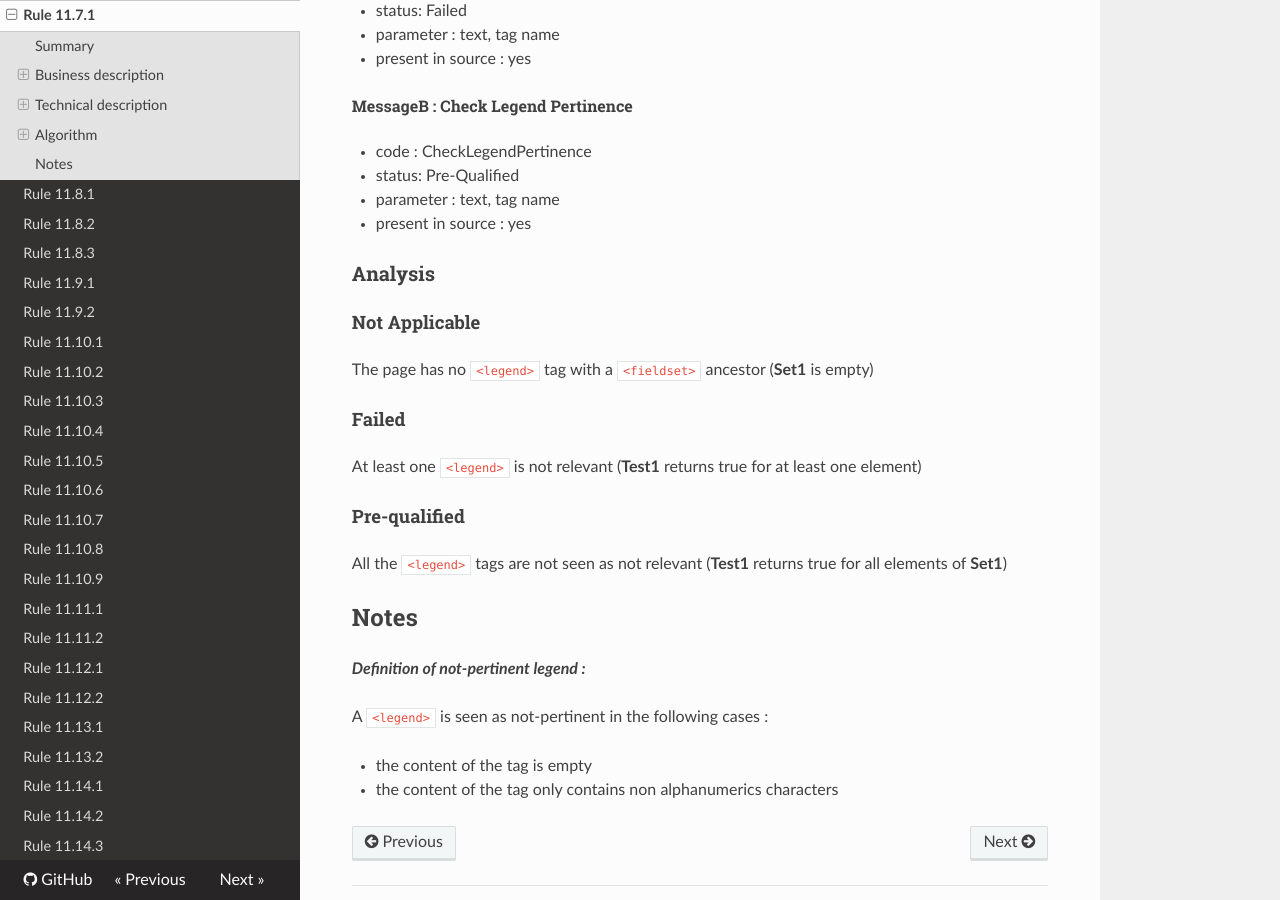
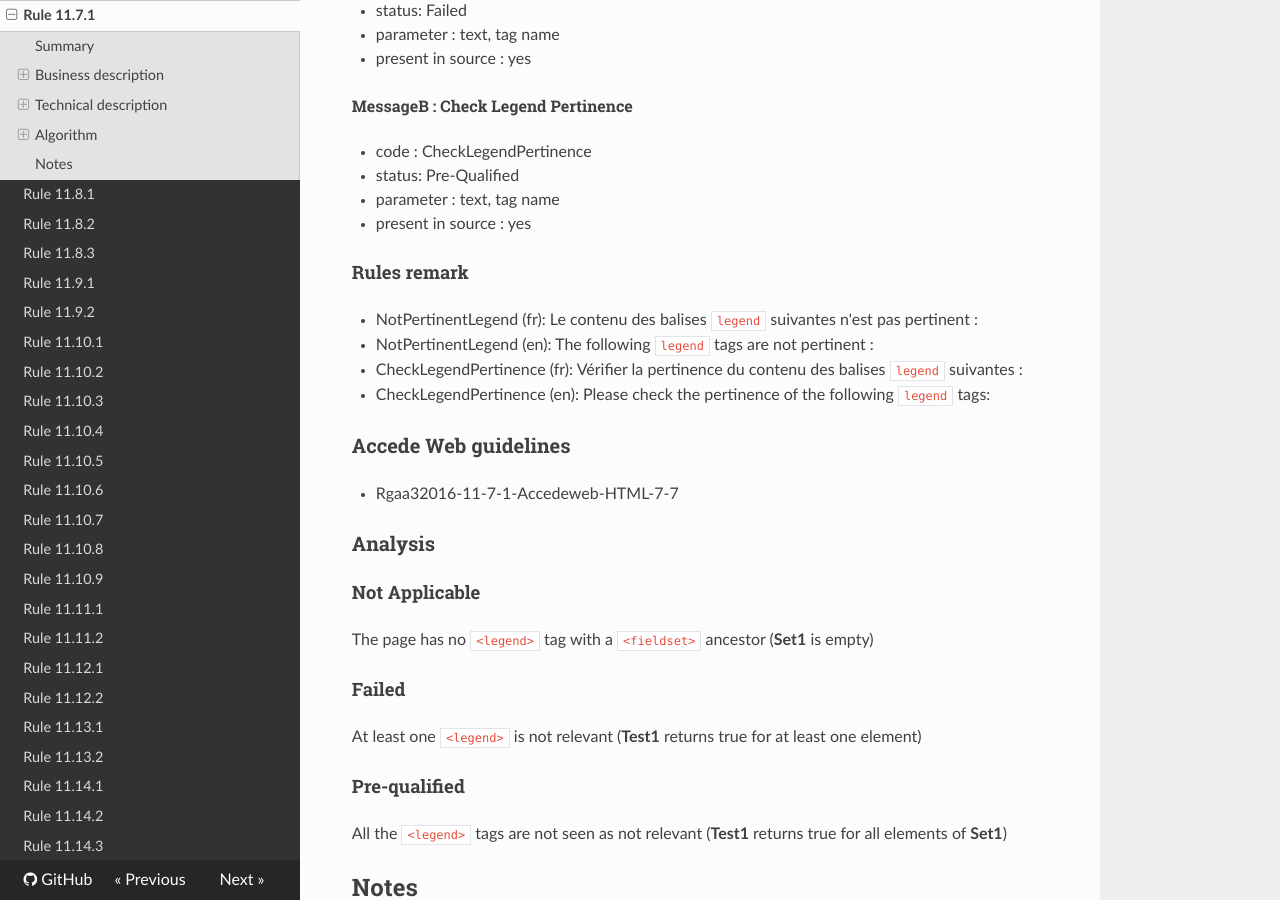
Before and after one commit to Tanaguru/RGAA3-2016, an MkDocs documentation site: the page built from docs/Rule-11-7-1.md, in a window 1280 px wide and 900 px high, scrolled down 1529 px. Built offline with MkDocs 1.6.1, drawn with Linux system fonts in a browser that asks for light colours; nearby versions of some CDN libraries; old or Windows-style settings are respelled for this version of MkDocs.

Commit message:
Update tests 11.7.1

```diff
--- a/docs/Rule-11-7-1.md
+++ b/docs/Rule-11-7-1.md
@@ -65,6 +65,18 @@ For each occurence of false-result of **Test1**, raise a MessageB.
 -   parameter : text, tag name
 -   present in source : yes
 
+#### Rules remark
+
+ * NotPertinentLegend (fr): Le contenu des balises <code>legend</code> suivantes n&#39;est pas pertinent :
+ * NotPertinentLegend (en): The following <code>legend</code> tags are not pertinent :
+
+ * CheckLegendPertinence (fr): V&eacute;rifier la pertinence du contenu des balises <code>legend</code> suivantes :
+ * CheckLegendPertinence (en): Please check the pertinence of the following <code>legend</code> tags:
+
+### Accede Web guidelines
+
+ * Rgaa32016-11-7-1-Accedeweb-HTML-7-7
+
 ### Analysis
 
 #### Not Applicable
```
